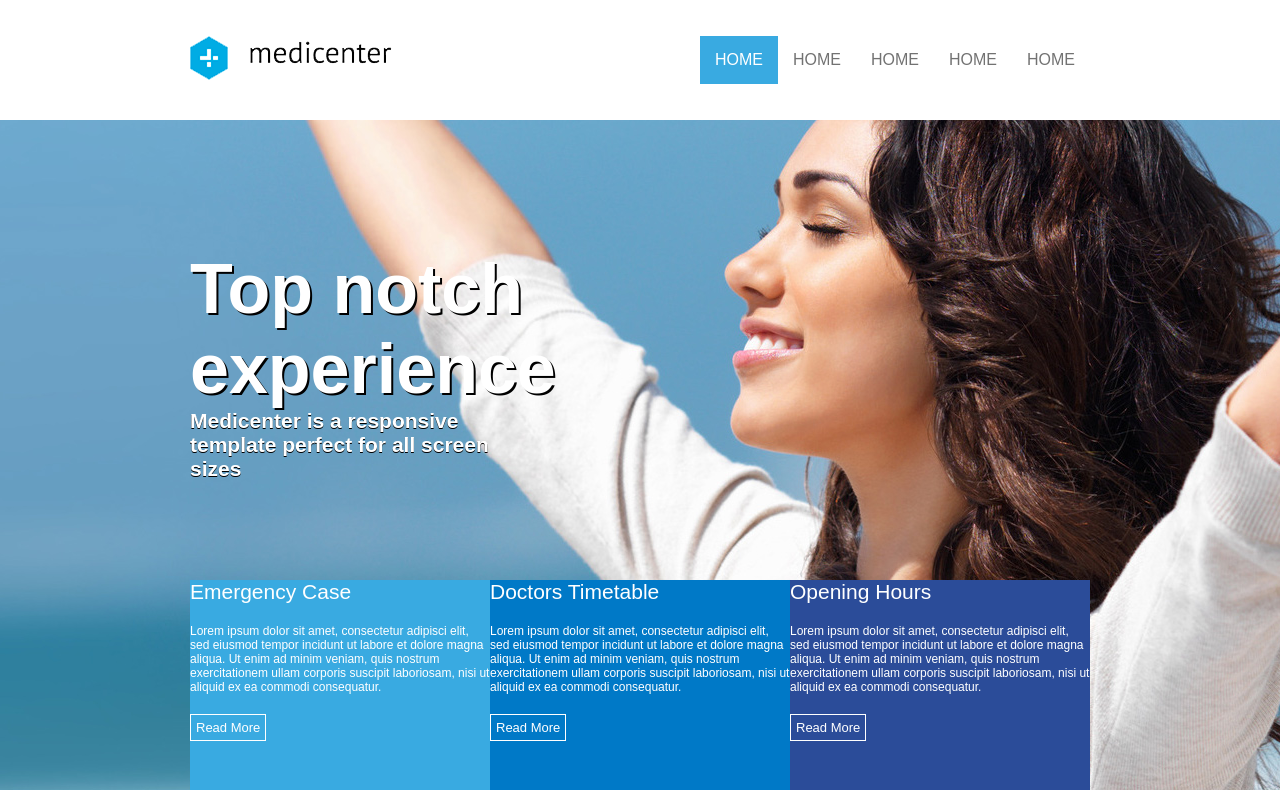
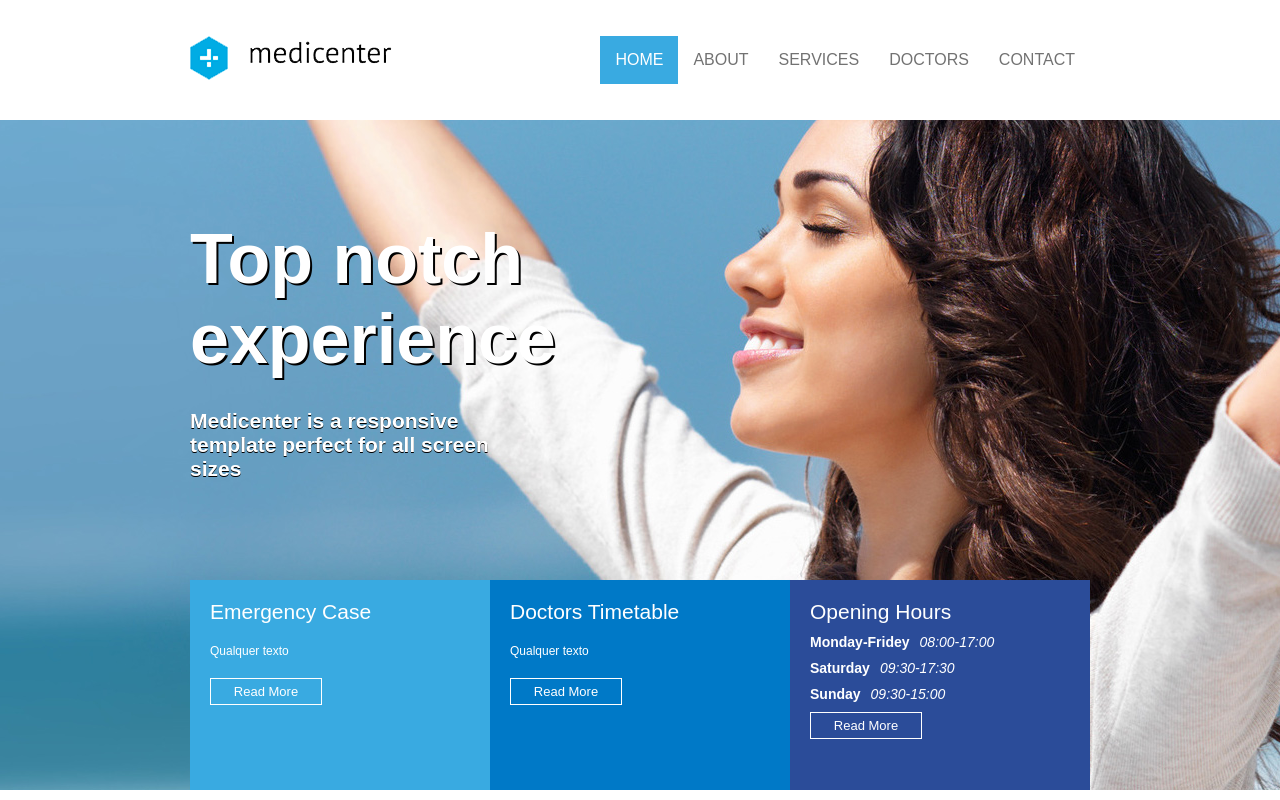
Before and after one commit to Levyherc/FlexBox, a plain HTML site: page index.html in a window 1280 px wide. Drawn offline with Linux system fonts and the light colour scheme.

Commit message:
Ajuste Opening Hours

```diff
--- a/Css/css-1.css
+++ b/Css/css-1.css
@@ -8,7 +8,7 @@ body {
 }
 
 header {
-    /*Usando o flexbox para que o container fique no meio da tela*/
+    /* Usando o flexbox para que o container fique no meio da tela */
     display: flex;
     justify-content: center;
     height: 120px;
@@ -16,30 +16,27 @@ header {
 
 .container {
     display: flex;
-    justify-content: space-between; /*loga na esquerda e menu a direita*/
+    justify-content: space-between; /* Logo à esquerda e menu à direita */
     width: 900px;
-
-    /*background-color: red; */
+    /* background-color: red; */
 }
 
 .logo {
-    /*background-color: aqua;*/
-    display: flex; /*conteúdo dentro de logo será tratado como flax*/
-    align-items: center; /*alinhado logo ao centro*/
-
+    /* background-color: aqua; */
+    display: flex; /* Conteúdo dentro de logo será tratado como flex */
+    align-items: center; /* Alinhado logo ao centro */
 }
 
 .menu {
-    /*background-color: azure;*/
+    /* background-color: azure; */
     display: flex;
     align-items: center;
 }
 
 nav ul, nav li {
-    list-style: none; /*Retira as marcações - pontos*/
+    list-style: none; /* Retira as marcações - pontos */
     margin: 0;
     padding: 0;
-
 }
 
 nav ul {
@@ -47,59 +44,60 @@ nav ul {
 }
 
 nav a {
-    display: block; /*Para que consiga alterar o conteúdo*/
+    display: block; /* Para que consiga alterar o conteúdo */
     padding: 15px;
-    text-decoration: none; /*para remover o sublinhado*/
-    text-transform: uppercase; /*todo menu ficara com letra maiúscula*/
+    text-decoration: none; /* Para remover o sublinhado */
+    text-transform: uppercase; /* Todo menu ficará com letra maiúscula */
     color: #727272;
     font-family: Arial, Helvetica, sans-serif;
 }
-/*nav .active a para que o home fique azul*/
-/*adicionei nav a:hover para os demais mudar de cor */
+
+/* nav .active a para que o home fique azul */
+/* adicionei nav a:hover para os demais mudar de cor */
 nav .active a, nav a:hover {
     background-color: #39aae1;
     color: #FFFFFF;
 }
 
-/*Configurando banner na pagina*/
+/* Configurando banner na página */
 #banner {
     display: flex;
     justify-content: center;
-    background-image:url('../Imgens/img1.jpg'); /* usa-se o .. para sair da pasta Css ir para Imagens*/
+    background-image: url('../Imagens/img1.jpg'); /* Usa-se o .. para sair da pasta Css ir para Imagens */
     background-position: center;
     background-size: cover;
-    height: 670px; /*adicionado uma altura falsa para imagem aparecer*/
+    height: 670px; /* Adicionado uma altura falsa para imagem aparecer */
 }
 
 .column {
+    display: flex;
     flex-direction: column;
 }
 
 .banner_headline {
     flex: 1;
-    display: flex; /*Colando h1 e h2 lado a lado*/
-    flex-direction: column; /*h1 e h2 em coluna */
-    justify-content: center; /* h1 e h2 no meio do espaçamento disónpivel */
-
+    display: flex; /* Colando h1 e h2 lado a lado */
+    flex-direction: column; /* h1 e h2 em coluna */
+    justify-content: center; /* h1 e h2 no meio do espaçamento disponível */
 }
 
 .banner_headline h1 {
     color: #FFFFFF;
     font-size: 70px;
-    text-shadow: 2px 2px 0px #000000; /*Adcionar contraste ao h1*/
+    text-shadow: 2px 2px 0px #000000; /* Adicionar contraste ao h1 */
     margin: 0;
     padding: 0;
-    max-width: 350px; /*celular*/
-    margin-top: 30px;
+    max-width: 350px; /* Celular */
 }
 
 .banner_headline h2 {
     color: #FFFFFF;
     font-size: 21px;
-    text-shadow: 0px 1px 0px #000000; /*Adcionar contraste ao h1*/
+    text-shadow: 0px 1px 0px #000000; /* Adicionar contraste ao h2 */
     margin: 0;
     padding: 0;
-    max-width: 350px; /*celular*/
+    max-width: 350px; /* Celular */
+    margin-top: 30px;
 }
 
 .banner_options {
@@ -112,32 +110,70 @@ nav .active a, nav a:hover {
 .banner3 {
     flex: 1;
     color: #FFFFFF;
+    display: flex;
+    flex-direction: column;
+    justify-content: flex-start; /* Adiciona espaçamento dentro dos banners */
+    padding: 20px; /* Adiciona espaçamento ao redor do conteúdo */
 }
 
 .banner1 {
     background-color: #39aae1;
 }
+
 .banner2 {
     background-color: #0079c7;
 }
+
 .banner3 {
     background-color: #2b4c99;
 }
+
 .banner-title {
     font-size: 21px;
+    margin-bottom: 10px; /* Adiciona um espaçamento entre o título e o texto */
 }
-.banner-desc {
+
+.banner_desc {
     font-size: 12px;
-    margin-top: 20px;
+    margin-top: 10px;
     margin-bottom: 20px;
 }
 
-.banner_options a{
+.banner_options a {
     display: inline-block;
     border: 1px solid #FFFFFF;
     padding: 5px;
     color: #FFFFFF;
     font-size: 13px;
     text-decoration: none;
+}
 
+#button {
+    width: 100px;
+    text-align: center;
 }
+
+/* Ajustando o espaçamento entre a data e o horário */
+.dates {
+    display: flex;
+    flex-direction: row;
+    align-items: center; /* Alinha o texto ao centro verticalmente */
+
+    margin-bottom: 10px;
+}
+
+.date {
+    margin-right: 10px; /* Espaçamento entre "Monday-Friday" e "08:00-17:00" */
+}
+
+.date, .date1 {
+    font-size: 14px;
+}
+
+.date {
+    font-weight: bold;
+}
+
+.date1 {
+    font-style: italic;
+}
--- a/index.html
+++ b/index.html
@@ -1,38 +1,37 @@
 <!DOCTYPE html>
-<html lang="en">
+<html lang="pt">
 <head>
     <meta charset="UTF-8">
     <meta name="viewport" content="width=device-width, initial-scale=1.0">
     <title>MediCenter</title>
-    <!--Vincular o CSS-->
+    <!-- Vincular o CSS -->
     <link rel="stylesheet" href="Css/css-1.css">
 </head>
 <body>
-    <!--Cabeçalho-->
+    <!-- Cabeçalho -->
     <header>
         <div class="container">
-            <!--Será adicionada 2 áreas uma para logo e outra para menu-->
+            <!-- Será adicionada 2 áreas uma para logo e outra para menu -->
             <div class="logo">
-                <a href=""> <img src="Imgens/Logo.png" alt=""></a>
+                <a href="#"> <img src="Imagens/Logo.png" alt="Logo MediCenter"></a>
             </div>
             <div class="menu">
-                <!--Definir qualquer "menu de navegação" usa-se a "tag" "nav"-->
+                <!-- Definir qualquer "menu de navegação" usa-se a "tag" "nav" -->
                 <nav>
-                    <!--Cria-se uma lista-->
+                    <!-- Cria-se uma lista -->
                     <ul>
-                        <li class="active"><a href="">Home</a></li>
-                        <li><a href="">Home</a></li>
-                        <li><a href="">Home</a></li>
-                        <li><a href="">Home</a></li>
-                        <li><a href="">Home</a></li>
+                        <li class="active"><a href="#">Home</a></li>
+                        <li><a href="#">About</a></li>
+                        <li><a href="#">Services</a></li>
+                        <li><a href="#">Doctors</a></li>
+                        <li><a href="#">Contact</a></li>
                     </ul>
                 </nav>
             </div>
-
         </div>
     </header>
-    <!--Criar seções do site-->
-    <section id="banner"> <!--1ª section banner-->
+    <!-- Criar seções do site -->
+    <section id="banner"> <!-- 1ª section banner -->
         <div class="container column">
             <div class="banner_headline">
                 <h1>Top notch experience</h1>
@@ -41,18 +40,29 @@
             <div class="banner_options">
                 <div class="banner1">
                     <div class="banner-title">Emergency Case</div>
-                    <div class="banner-desc">Lorem ipsum dolor sit amet, consectetur adipisci elit, sed eiusmod tempor incidunt ut labore et dolore magna aliqua. Ut enim ad minim veniam, quis nostrum exercitationem ullam corporis suscipit laboriosam, nisi ut aliquid ex ea commodi consequatur.</div>
-                    <a href="">Read More</a>
+                    <div class="banner_desc">Qualquer texto</div>
+                    <a id="button" href="#">Read More</a>
                 </div>
                 <div class="banner2">
                     <div class="banner-title">Doctors Timetable</div>
-                    <div class="banner-desc">Lorem ipsum dolor sit amet, consectetur adipisci elit, sed eiusmod tempor incidunt ut labore et dolore magna aliqua. Ut enim ad minim veniam, quis nostrum exercitationem ullam corporis suscipit laboriosam, nisi ut aliquid ex ea commodi consequatur.</div>
-                    <a href="">Read More</a>
+                    <div class="banner_desc">Qualquer texto</div>
+                    <a id="button" href="#">Read More</a>
                 </div>
                 <div class="banner3">
                     <div class="banner-title">Opening Hours</div>
-                    <div class="banner-desc">Lorem ipsum dolor sit amet, consectetur adipisci elit, sed eiusmod tempor incidunt ut labore et dolore magna aliqua. Ut enim ad minim veniam, quis nostrum exercitationem ullam corporis suscipit laboriosam, nisi ut aliquid ex ea commodi consequatur.</div>
-                    <a href="">Read More</a>
+                    <div class="dates">
+                        <div class="date">Monday-Fridey</div>
+                        <div class="date1">08:00-17:00</div>
+                    </div>
+                    <div class="dates">
+                        <div class="date">Saturday</div>
+                        <div class="date1">09:30-17:30</div>
+                    </div>
+                    <div class="dates">
+                        <div class="date">Sunday</div>
+                        <div class="date1">09:30-15:00</div>
+                    </div>
+                    <a id="button" href="#">Read More</a>
                 </div>
             </div>
         </div>
```
Also changed, not shown: Imagens/Logo.png (renamed from Imgens/Logo.png), Imagens/img1.jpg (renamed from Imgens/img1.jpg).
